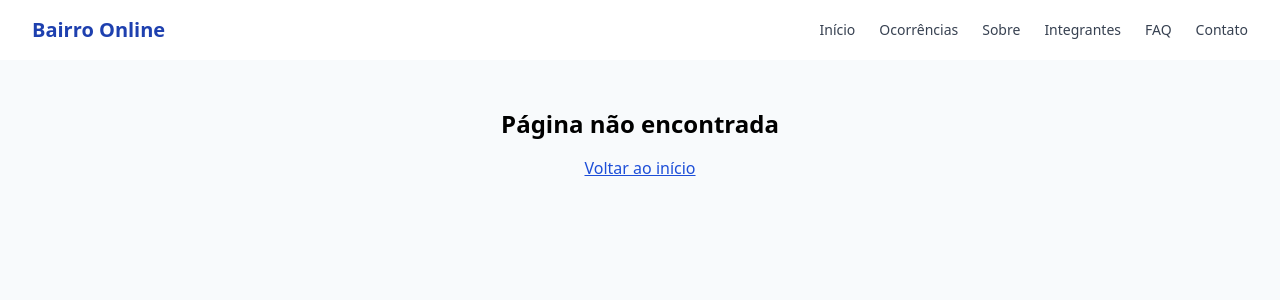
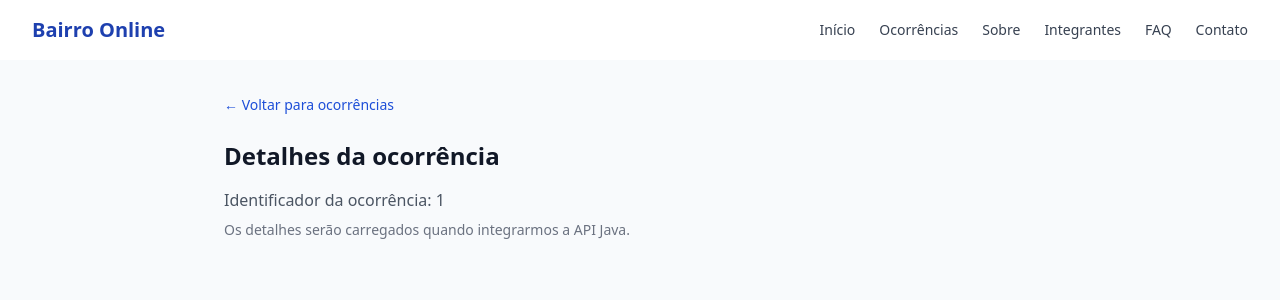
Before and after one commit to VMurtis/gs-front-t, a React (Vite) app: page /ocorrencias/1 in a window 1280 px wide. Shown: the top 300 px of the page. Built offline with nearby package versions, Linux system fonts and the light colour scheme.

Commit message:
feat: criar pagina de detalhes da ocorrencia

```diff
--- a/src/App.tsx
+++ b/src/App.tsx
@@ -7,6 +7,7 @@ import Integrantes from "./pages/Integrantes";
 import FAQ from "./pages/FAQ";
 import Contato from "./pages/Contato";
 import NovaOcorrencia from "./pages/NovaOcorrencia";
+import DetalheOcorrencia from './pages/DetalheOcorrencia'
 
 function App() {
   return (
@@ -21,6 +22,7 @@ function App() {
           <Route path="/faq" element={<FAQ />} />
           <Route path="/contato" element={<Contato />} />
           <Route path="/ocorrencias/nova" element={<NovaOcorrencia />} />
+          <Route path="/ocorrencias/:id" element={<DetalheOcorrencia />} />
           <Route
             path="*"
             element={
--- /dev/null
+++ b/src/pages/DetalheOcorrencia.tsx
@@ -0,0 +1,29 @@
+
+import { Link, useParams } from 'react-router-dom'
+
+export default function DetalheOcorrencia() {
+  const { id } = useParams<{ id: string }>()
+
+  return (
+    <main className="mx-auto max-w-4xl px-4 py-8 sm:px-6 lg:px-8">
+      <Link
+        to="/ocorrencias"
+        className="text-sm font-medium text-blue-700 hover:underline"
+      >
+        ← Voltar para ocorrências
+      </Link>
+
+      <h1 className="mt-6 text-2xl font-bold text-gray-900">
+        Detalhes da ocorrência
+      </h1>
+
+      <p className="mt-4 text-gray-600">
+        Identificador da ocorrência: {id}
+      </p>
+
+      <p className="mt-2 text-sm text-gray-500">
+        Os detalhes serão carregados quando integrarmos a API Java.
+      </p>
+    </main>
+  )
+}
```
